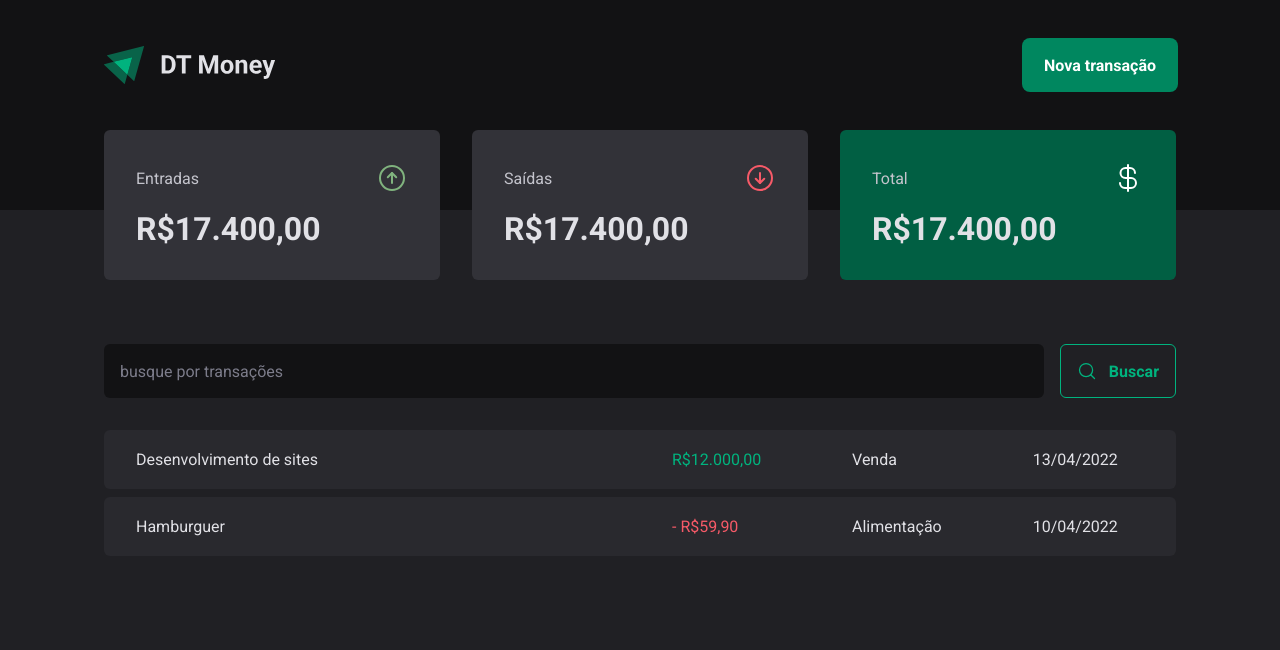
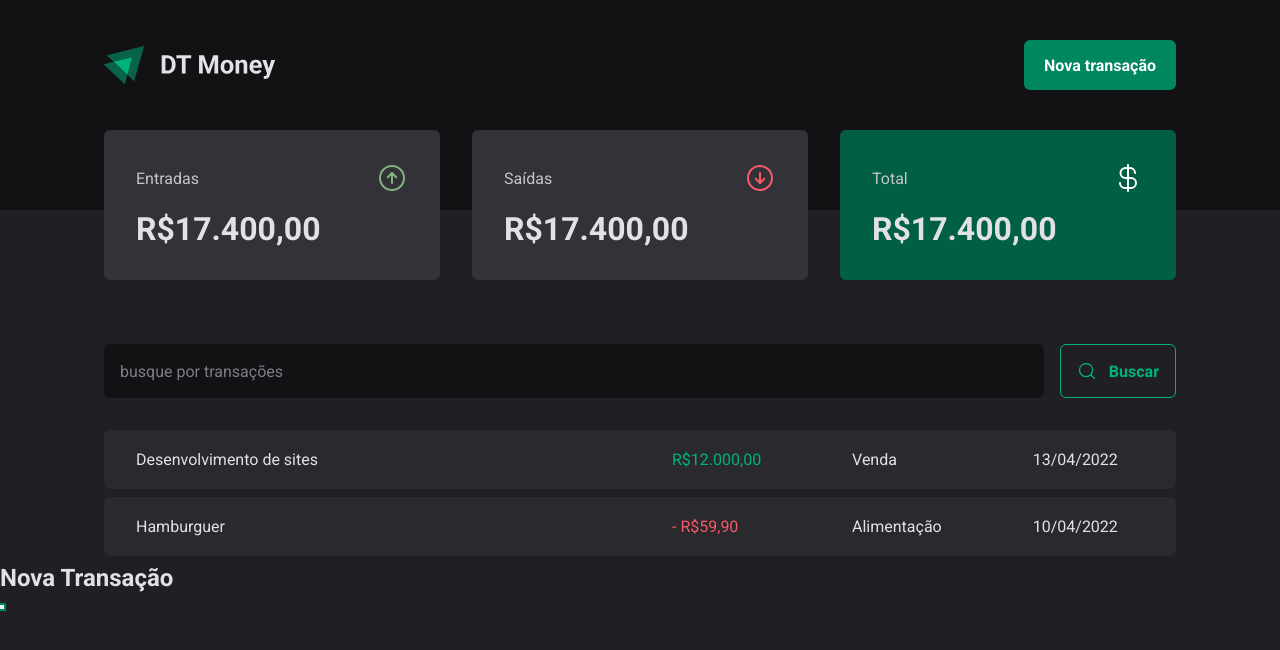
Before and after one commit to ElleLavigne/03-dt-money, a React (Vite) app: page / in a window 1280 px wide. Both pictures are taken after a click on the button "Nova transação". Shown: the top 650 px of the page. Built offline with nearby package versions, Linux system fonts and the light colour scheme.

Commit message:
feat create modal

```diff
--- a/package.json
+++ b/package.json
@@ -10,6 +10,7 @@
     "preview": "vite preview"
   },
   "dependencies": {
+    "@radix-ui/react-dialog": "^1.1.2",
     "@types/styled-components": "^5.1.34",
     "phosphor-react": "^1.4.1",
     "react": "^18.3.1",
--- a/src/components/Header/index.tsx
+++ b/src/components/Header/index.tsx
@@ -1,13 +1,25 @@
-import {HeaderContainer, HeaderContent, NewTransactionButton} from './styles'
-import LogoImg from '../../assets/logo.svg'
+import { HeaderContainer, HeaderContent, NewTransactionButton } from "./styles"
+import LogoImg from "../../assets/logo.svg"
+import * as Dialog from "@radix-ui/react-dialog"
 
-export function Header(){
+export function Header() {
   return (
     <div>
       <HeaderContainer>
         <HeaderContent>
           <img src={LogoImg} alt="" />
-          <NewTransactionButton>Nova transação</NewTransactionButton>
+          <Dialog.Root>
+            <Dialog.Trigger asChild>
+              <NewTransactionButton>Nova transação</NewTransactionButton>
+            </Dialog.Trigger>
+            <Dialog.Portal>
+              <Dialog.Overlay />
+              <Dialog.Content>
+                <Dialog.Title>Nova Transação</Dialog.Title>
+                <Dialog.Close/>
+              </Dialog.Content>
+            </Dialog.Portal>
+          </Dialog.Root>
         </HeaderContent>
       </HeaderContainer>
     </div>
--- a/src/pages/Transaction/components/Searchform/index.tsx
+++ b/src/pages/Transaction/components/Searchform/index.tsx
@@ -1,14 +1,14 @@
 import { MagnifyingGlass } from "phosphor-react";
-import { SerachFormContainer } from "./styles";
+import { SearchFormContainer } from "./styles"
 
 export function SearchForm () {
   return(
-   <SerachFormContainer>
+   <SearchFormContainer>
     <input type="text" placeholder="busque por transações" />
 
     <button type="submit">
      <MagnifyingGlass size={20}/>
       Buscar</button>
-   </SerachFormContainer>
+   </SearchFormContainer>
   )
 }
--- a/src/pages/Transaction/components/Searchform/styles.ts
+++ b/src/pages/Transaction/components/Searchform/styles.ts
@@ -1,6 +1,6 @@
 import styled from "styled-components";
 
-export const SerachFormContainer = styled.form`
+export const SearchFormContainer = styled.form`
   display: flex;
   gap: 1rem;
 
```
Also changed, not shown: 1 other file (tests, documents, lock files or other folders).
